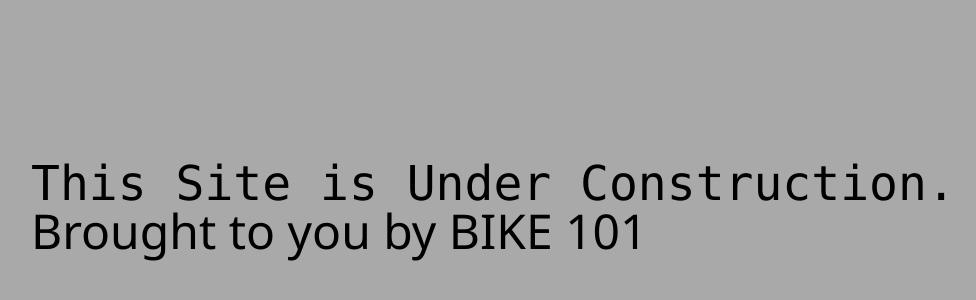
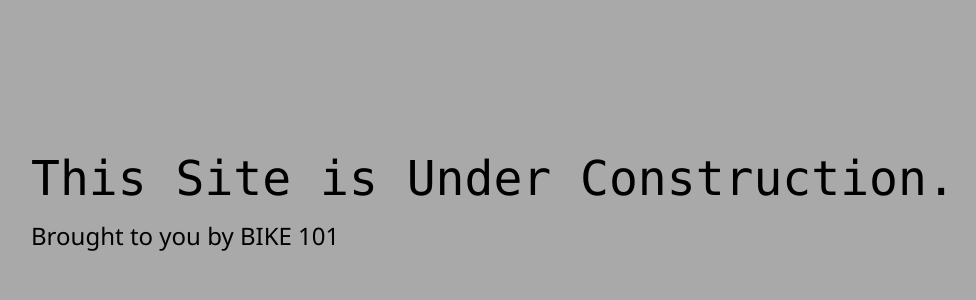
Before and after one commit to rickyganal07/bike101.me, a plain HTML site: page index.html in a window 1280 px wide. Shown: the part 194-494 px from the top of the page, without its empty margins (51-1027 px from the left). Drawn offline with nearby package versions, Linux system fonts and the light colour scheme.

Commit message:
Change <h1> to <h2>

```diff
--- a/index.html
+++ b/index.html
@@ -25,9 +25,9 @@
                     This Site is Under Construction.
                 </strong>
             </h1>
-            <h1 class="display-5">
+            <h2 class="display-4">
                     Brought to you by BIKE 101
-            </h1>
+            </h2>
         </div>
     </header>
 
```
